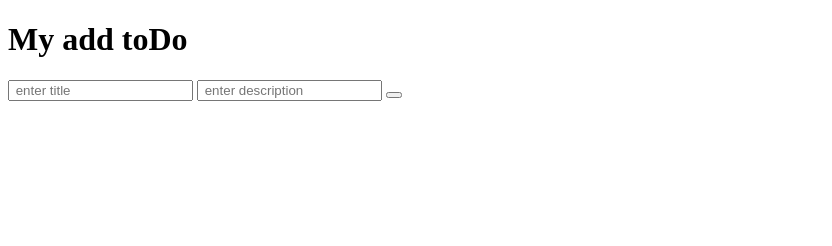
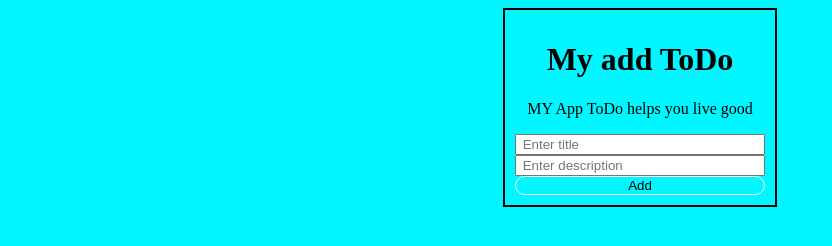
Before and after one commit to gvic6506/ToDo-list, a plain HTML site: page index.html in a window 1280 px wide. Shown: the whole page, without its empty margins (0-832 px from the left). Drawn offline with Linux system fonts and the light colour scheme.

Commit message:
add style

```diff
--- a/index.html
+++ b/index.html
@@ -4,28 +4,16 @@
     <meta charset="UTF-8" />
     <title>index1</title>
   </head>
+  <link rel="stylesheet " href="stule.css">
   <body>
-    <h1>My add toDo</h1>
-    <form>
-      <input type=" text" placeholder=" enter title " id="title" />
-      <input type=" text" placeholder=" enter description  " id="desrc" />
-      <button type="submit" > <add</address></button>
+    <div class = container >
+    <h1 class=  "title">My add ToDo</h1>
+    <p class = "desc"> MY App ToDo helps you live good</p>
+    <form class="form">
+      <input class ="innput " type=" text" placeholder=" Enter title " id="title" />
+      <input class ="innput " type=" text" placeholder=" Enter description  " id="desrc" />
+      <button class = "btn" type="submit" > Add</button>
     </form>
-    <script>
-      const tasks = [
-          {
-              id:  1 ,
-              title: "learn  JS ",
-              text:"хоить на курси делать дз",
-              completed : false,
-          }
-          {
-              id: 2 ,
-              title: "learn React ",
-              text:"хоить на курси делать дз",
-              completed : false
-          }
-      ]
-    </script>
+    <script src="script.js"></script>
   </body>
 </html>
--- /dev/null
+++ b/script.js
@@ -0,0 +1,15 @@
+const tasks = [
+  {
+    id: 1,
+    title: "learn  JS ",
+    text: "хоить на курси делать дз",
+    completed: false
+  },
+  {
+    id: 2,
+    title: "learn React ",
+    text: "хоить на курси делать дз",
+    completed: false
+  }
+];
+console.log("tom ");
--- /dev/null
+++ b/stule.css
@@ -0,0 +1,30 @@
+body {
+  background: rgb(0, 247, 255);
+}
+.container {
+  text-align: center;
+  border: 2px solid black;
+  width: 250px;
+  margin: 0 auto;
+  padding: 10px;
+}
+.form {
+  display: flex;
+  flex-direction: column;
+}
+.input {
+  margin-bottom: 10px;
+
+  border: none;
+  background: transparent;
+  border-bottom: 1xp solid white;
+}
+.btn {
+  border: 1px solid #fff;
+  background: transparent;
+  border-radius: 10px;
+}
+.btn:hover {
+  background: slategray;
+  color: #fff;
+}
```
